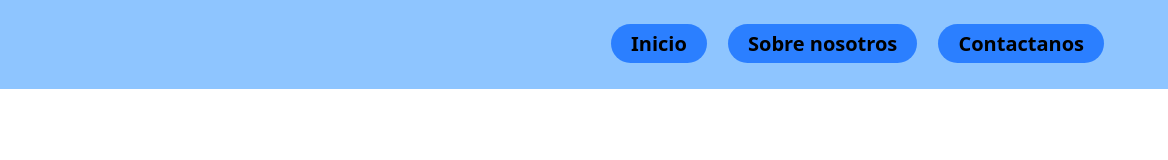
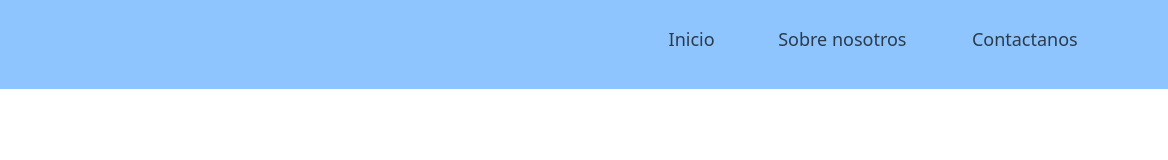
Before and after one commit to rockbell-E/clinica-pepe, an Astro site: page / in a window 1280 px wide. Shown: the full height of the page, 112-1280 px from the left. Built offline with nearby package versions, Linux system fonts and the light colour scheme; Astro itself is replaced by a stand-in of ours.

Commit message:
Se actualizo los estilos de los elemento del header

```diff
--- a/src/components/Header.astro
+++ b/src/components/Header.astro
@@ -1,12 +1,20 @@
+---
+import HeaderButton from "./HeaderButton.astro";
+
+
+---
+
 <header class="px-4 py-4 bg-blue-300 flex w-auto">
     <div>
-        <img class="w-25 pl-5" src="/logo.png" alt="logo de la clinica">
+        <a href="/">
+            <img class="w-25 pl-5" src="/logo.png" alt="logo de la clinica">
+        </a>
     </div>
     <div class="w-full flex flex-row-reverse pr-10 items-center">
         <nav class="font-bold text-xl flex-row-reverse">
-            <a class="px-5 py-1.5 m-2 bg-blue-500 rounded-full hover:bg-blue-600" href="/">Inicio</a>
-            <a class="px-5 py-1.5 m-2 bg-blue-500 rounded-full hover:bg-blue-600" href="/aboutUs">Sobre nosotros</a>
-            <a class="px-5 py-1.5 m-2 bg-blue-500 rounded-full hover:bg-blue-600" href="/contact">Contactanos</a>
+            <HeaderButton href="/">Inicio</HeaderButton>
+            <HeaderButton href="/nosotros">Sobre nosotros</HeaderButton>
+            <HeaderButton href="/contacto">Contactanos</HeaderButton>
         </nav>
     </div>
 </header>
--- /dev/null
+++ b/src/components/HeaderButton.astro
@@ -0,0 +1,9 @@
+---
+const { href="#" } = Astro.props;
+---
+
+<a
+    href={href}
+    class="flex-row justify-center cursor-pointer hover:text-white hover:bg-blue-700 focus:ring-4 focus:outline-none focus:ring-[#1da1f2]/50 font-medium rounded-lg px-5 py-2.5 text-center inline-flex items-center dark:focus:ring-[#1da1f2]/55 mr-2 mb-2 hover:shadow-lg transition-all duration-200 ease-in-out hover:scale-110 scale-90 gap-x-2 opacity-70 hover:opacity-100">
+    <slot/>
+</a>
```
